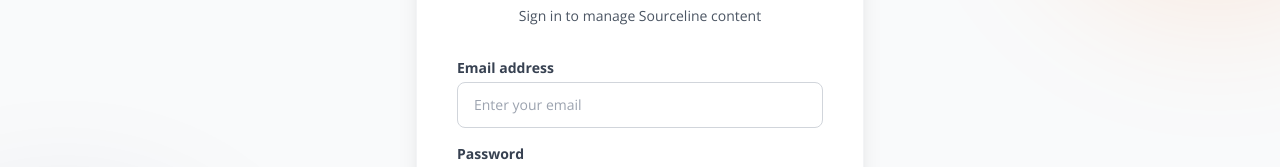
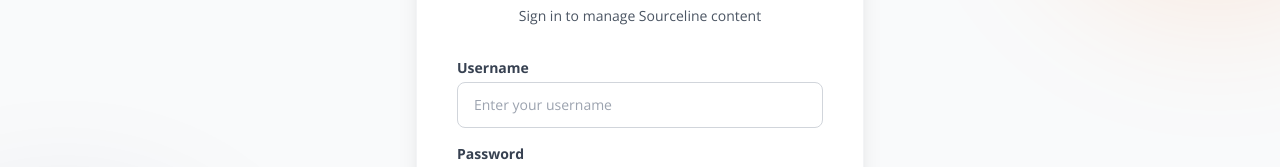
Before and after one commit to lamiodi/Sourcelineltd, a React (Vite) app in the folder client/: page /admin/login in a window 1280 px wide. Shown: the part 281-448 px from the top of the page. Built offline with nearby package versions, Linux system fonts and the light colour scheme; no server answers; a web font is replaced by a local one.

Commit message:
fix: Update admin login form to use username instead of email

```diff
--- a/client/src/pages/admin/Login.jsx
+++ b/client/src/pages/admin/Login.jsx
@@ -3,7 +3,7 @@
 import { API_URL } from '../../config';
 
 const Login = () => {
-  const [email, setEmail] = useState('');
+  const [username, setUsername] = useState('');
   const [password, setPassword] = useState('');
   const [loading, setLoading] = useState(false);
   const [error, setError] = useState(null);
@@ -20,7 +20,7 @@
         headers: {
           'Content-Type': 'application/json',
         },
-        body: JSON.stringify({ email, password }),
+        body: JSON.stringify({ username, password }),
       });
 
       const data = await response.json();
@@ -61,19 +61,19 @@
         <form className="mt-8 space-y-6" onSubmit={handleLogin}>
           <div className="space-y-4">
             <div>
-              <label htmlFor="email-address" className="block text-sm font-bold text-gray-700 mb-1">
-                Email address
+              <label htmlFor="username" className="block text-sm font-bold text-gray-700 mb-1">
+                Username
               </label>
               <input
-                id="email-address"
-                name="email"
-                type="email"
-                autoComplete="email"
+                id="username"
+                name="username"
+                type="text"
+                autoComplete="username"
                 required
                 className="appearance-none block w-full px-4 py-3 border border-gray-300 placeholder-gray-400 text-gray-900 rounded-lg focus:outline-none focus:ring-2 focus:ring-primary/20 focus:border-primary sm:text-sm transition-all duration-200"
-                placeholder="Enter your email"
-                value={email}
-                onChange={(e) => setEmail(e.target.value)}
+                placeholder="Enter your username"
+                value={username}
+                onChange={(e) => setUsername(e.target.value)}
               />
             </div>
             <div>
```
